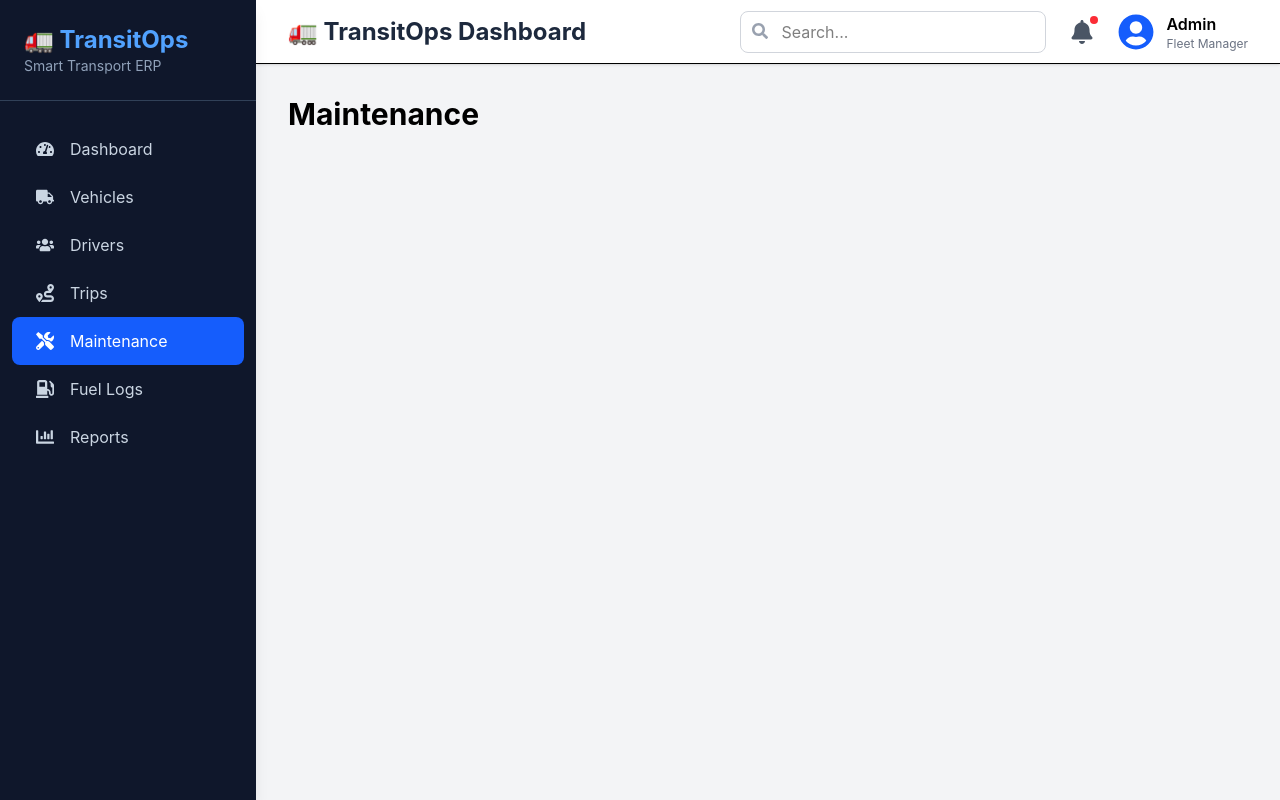
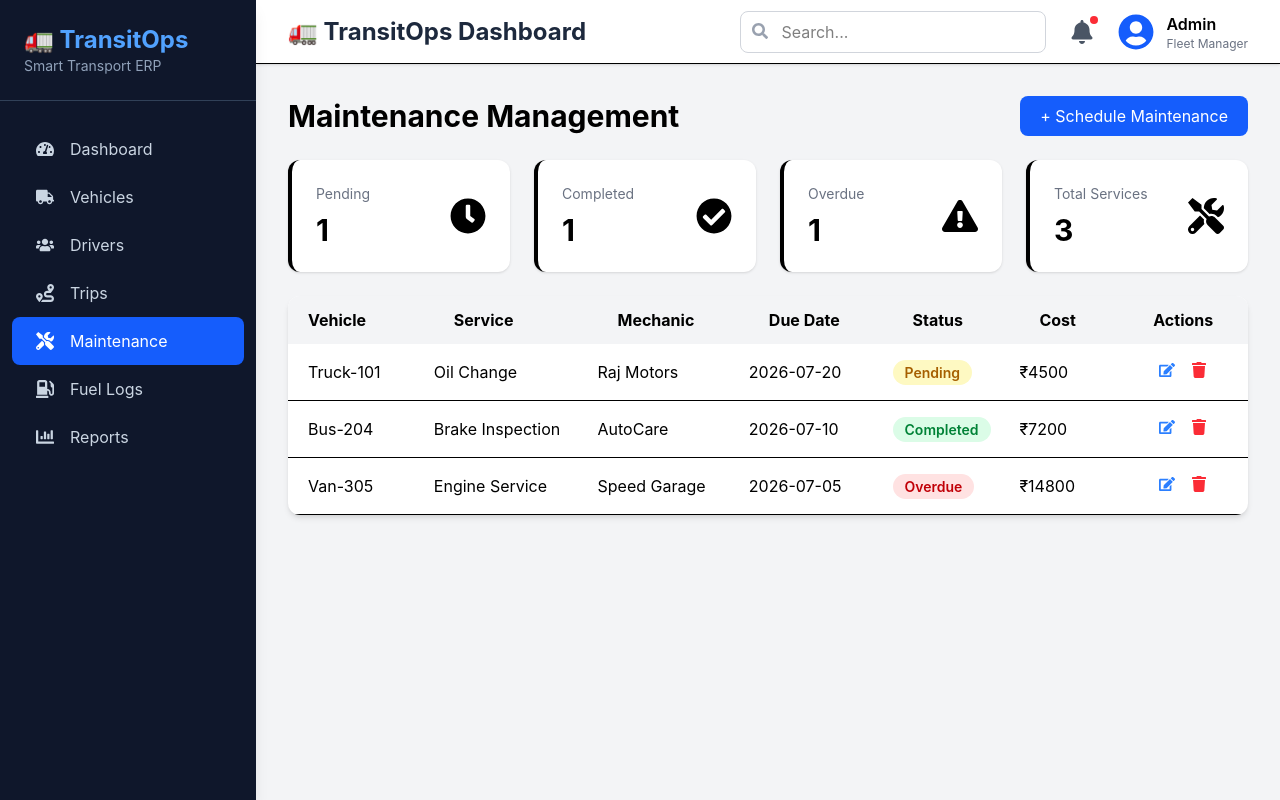
Before and after one commit to ITS-DISHA23/ODOO-HACK, a React (Vite) app in the folder client/: page /maintenance in a window 1280 px wide. Built offline with nearby package versions, Linux system fonts and the light colour scheme.

Commit message:
Add maintenance management module

```diff
--- /dev/null
+++ b/client/src/components/MaintenanceForm.jsx
@@ -0,0 +1,150 @@
+import { useState, useEffect } from "react";
+
+function MaintenanceForm({
+  open,
+  onClose,
+  maintenance,
+  setMaintenance,
+  editingItem,
+}) {
+  const [form, setForm] = useState({
+    vehicle: "",
+    service: "",
+    mechanic: "",
+    dueDate: "",
+    cost: "",
+    status: "Pending",
+  });
+
+  useEffect(() => {
+    if (editingItem) {
+      setForm(editingItem);
+    } else {
+      setForm({
+        vehicle: "",
+        service: "",
+        mechanic: "",
+        dueDate: "",
+        cost: "",
+        status: "Pending",
+      });
+    }
+  }, [editingItem]);
+
+  if (!open) return null;
+
+  const handleSubmit = () => {
+    if (editingItem) {
+      setMaintenance(
+        maintenance.map((m) =>
+          m.id === editingItem.id ? { ...form, id: editingItem.id } : m
+        )
+      );
+    } else {
+      setMaintenance([
+        ...maintenance,
+        {
+          ...form,
+          id: Date.now(),
+        },
+      ]);
+    }
+
+    onClose();
+  };
+
+  return (
+    <div className="fixed inset-0 bg-black/40 flex justify-center items-center z-50">
+
+      <div className="bg-white rounded-xl shadow-xl w-[520px] p-8">
+
+        <h2 className="text-3xl font-bold mb-6">
+          {editingItem ? "Edit Maintenance" : "Schedule Maintenance"}
+        </h2>
+
+        <div className="space-y-4">
+
+          <input
+            className="w-full border rounded-lg p-3"
+            placeholder="Vehicle"
+            value={form.vehicle}
+            onChange={(e) =>
+              setForm({ ...form, vehicle: e.target.value })
+            }
+          />
+
+          <input
+            className="w-full border rounded-lg p-3"
+            placeholder="Service"
+            value={form.service}
+            onChange={(e) =>
+              setForm({ ...form, service: e.target.value })
+            }
+          />
+
+          <input
+            className="w-full border rounded-lg p-3"
+            placeholder="Mechanic"
+            value={form.mechanic}
+            onChange={(e) =>
+              setForm({ ...form, mechanic: e.target.value })
+            }
+          />
+
+          <input
+            type="date"
+            className="w-full border rounded-lg p-3"
+            value={form.dueDate}
+            onChange={(e) =>
+              setForm({ ...form, dueDate: e.target.value })
+            }
+          />
+
+          <input
+            className="w-full border rounded-lg p-3"
+            placeholder="Cost"
+            value={form.cost}
+            onChange={(e) =>
+              setForm({ ...form, cost: e.target.value })
+            }
+          />
+
+          <select
+            className="w-full border rounded-lg p-3"
+            value={form.status}
+            onChange={(e) =>
+              setForm({ ...form, status: e.target.value })
+            }
+          >
+            <option>Pending</option>
+            <option>Completed</option>
+            <option>Overdue</option>
+          </select>
+
+        </div>
+
+        <div className="flex justify-end gap-3 mt-8">
+
+          <button
+            onClick={onClose}
+            className="border px-5 py-2 rounded-lg"
+          >
+            Cancel
+          </button>
+
+          <button
+            onClick={handleSubmit}
+            className="bg-blue-600 text-white px-5 py-2 rounded-lg"
+          >
+            {editingItem ? "Update" : "Add"}
+          </button>
+
+        </div>
+
+      </div>
+
+    </div>
+  );
+}
+
+export default MaintenanceForm;
--- /dev/null
+++ b/client/src/components/MaintenanceTable.jsx
@@ -0,0 +1,93 @@
+import { FaEdit, FaTrash } from "react-icons/fa";
+
+function MaintenanceTable({
+  maintenance,
+  setMaintenance,
+  setEditingItem,
+  setOpen,
+}) {
+  const handleDelete = (id) => {
+    if (window.confirm("Delete this maintenance record?")) {
+      setMaintenance(maintenance.filter((item) => item.id !== id));
+    }
+  };
+
+  return (
+    <div className="bg-white rounded-xl shadow-md overflow-hidden">
+      <div className="overflow-x-auto">
+        <table className="w-full">
+
+          <thead className="bg-gray-100">
+            <tr>
+              <th className="px-5 py-3 text-left">Vehicle</th>
+              <th className="px-5 py-3 text-left">Service</th>
+              <th className="px-5 py-3 text-left">Mechanic</th>
+              <th className="px-5 py-3 text-left">Due Date</th>
+              <th className="px-5 py-3 text-left">Status</th>
+              <th className="px-5 py-3 text-left">Cost</th>
+              <th className="px-5 py-3 text-center">Actions</th>
+            </tr>
+          </thead>
+
+          <tbody>
+            {maintenance.map((item) => (
+              <tr
+                key={item.id}
+                className="border-b hover:bg-gray-50"
+              >
+                <td className="px-5 py-4">{item.vehicle}</td>
+
+                <td>{item.service}</td>
+
+                <td>{item.mechanic}</td>
+
+                <td>{item.dueDate}</td>
+
+                <td>
+                  <span
+                    className={`px-3 py-1 rounded-full text-sm font-semibold ${
+                      item.status === "Completed"
+                        ? "bg-green-100 text-green-700"
+                        : item.status === "Pending"
+                        ? "bg-yellow-100 text-yellow-700"
+                        : "bg-red-100 text-red-700"
+                    }`}
+                  >
+                    {item.status}
+                  </span>
+                </td>
+
+                <td>₹{item.cost}</td>
+
+                <td className="text-center">
+
+                  <button
+                    className="text-blue-500 hover:text-blue-700 mr-4"
+                    onClick={() => {
+                      setEditingItem(item);
+                      setOpen(true);
+                    }}
+                  >
+                    <FaEdit />
+                  </button>
+
+                  <button
+                    className="text-red-500 hover:text-red-700"
+                    onClick={() => handleDelete(item.id)}
+                  >
+                    <FaTrash />
+                  </button>
+
+                </td>
+
+              </tr>
+            ))}
+          </tbody>
+
+        </table>
+      </div>
+    </div>
+  );
+}
+
+export default MaintenanceTable;
--- a/client/src/pages/Maintenance.jsx
+++ b/client/src/pages/Maintenance.jsx
@@ -1,9 +1,117 @@
+import { useState } from "react";
 import DashboardLayout from "../layouts/DashboardLayout";
+import StatCard from "../components/StatCard";
+import MaintenanceTable from "../components/MaintenanceTable";
+import MaintenanceForm from "../components/MaintenanceForm";
+
+import {
+  FaTools,
+  FaCheckCircle,
+  FaClock,
+  FaExclamationTriangle,
+} from "react-icons/fa";
 
 function Maintenance() {
+  const initialMaintenance = [
+    {
+      id: 1,
+      vehicle: "Truck-101",
+      service: "Oil Change",
+      mechanic: "Raj Motors",
+      dueDate: "2026-07-20",
+      cost: "4500",
+      status: "Pending",
+    },
+    {
+      id: 2,
+      vehicle: "Bus-204",
+      service: "Brake Inspection",
+      mechanic: "AutoCare",
+      dueDate: "2026-07-10",
+      cost: "7200",
+      status: "Completed",
+    },
+    {
+      id: 3,
+      vehicle: "Van-305",
+      service: "Engine Service",
+      mechanic: "Speed Garage",
+      dueDate: "2026-07-05",
+      cost: "14800",
+      status: "Overdue",
+    },
+  ];
+
+  const [maintenance, setMaintenance] = useState(initialMaintenance);
+  const [open, setOpen] = useState(false);
+  const [editingItem, setEditingItem] = useState(null);
+
   return (
     <DashboardLayout>
-      <h1 className="text-3xl font-bold">Maintenance</h1>
+      <div className="space-y-6">
+
+        <div className="flex justify-between items-center">
+
+          <h1 className="text-3xl font-bold">
+            Maintenance Management
+          </h1>
+
+          <button
+            onClick={() => {
+              setEditingItem(null);
+              setOpen(true);
+            }}
+            className="bg-blue-600 hover:bg-blue-700 text-white px-5 py-2 rounded-lg"
+          >
+            + Schedule Maintenance
+          </button>
+
+        </div>
+
+        <div className="grid grid-cols-1 md:grid-cols-2 lg:grid-cols-4 gap-6">
+
+          <StatCard
+            title="Pending"
+            value={maintenance.filter(m => m.status === "Pending").length}
+            icon={<FaClock />}
+          />
+
+          <StatCard
+            title="Completed"
+            value={maintenance.filter(m => m.status === "Completed").length}
+            icon={<FaCheckCircle />}
+          />
+
+          <StatCard
+            title="Overdue"
+            value={maintenance.filter(m => m.status === "Overdue").length}
+            icon={<FaExclamationTriangle />}
+          />
+
+          <StatCard
+            title="Total Services"
+            value={maintenance.length}
+            icon={<FaTools />}
+          />
+
+        </div>
+
+        <MaintenanceTable
+          maintenance={maintenance}
+          setMaintenance={setMaintenance}
+          setEditingItem={setEditingItem}
+          setOpen={setOpen}
+        />
+
+        <MaintenanceForm
+          open={open}
+          onClose={() => setOpen(false)}
+          maintenance={maintenance}
+          setMaintenance={setMaintenance}
+          editingItem={editingItem}
+        />
+
+      </div>
     </DashboardLayout>
   );
 }
```
